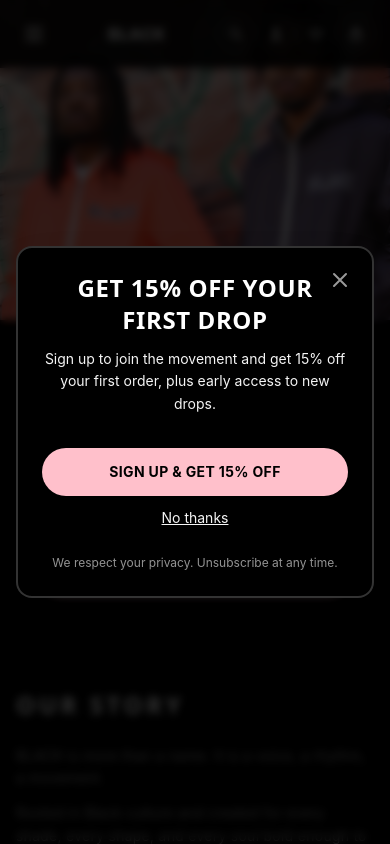
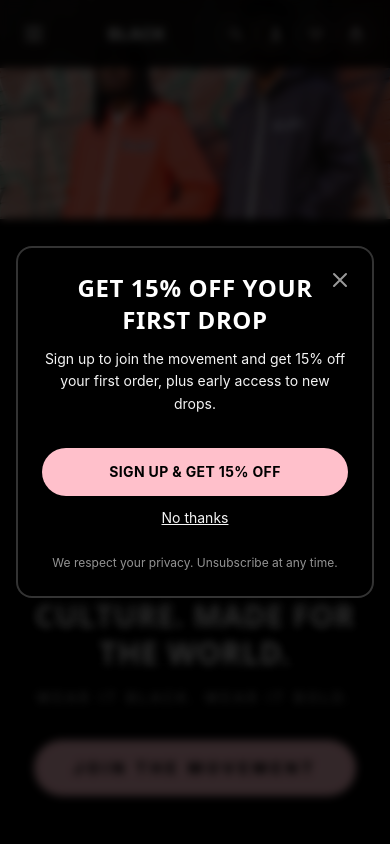
Before and after one commit to mistabilz/wear-black, a Next.js app: page / in a window 390 px wide. Shown: the top 844 px of the page. Built offline with nearby package versions, Linux system fonts and the light colour scheme; no server answers.

Commit message:
Update hero section to show full models with heads visible on mobile and desktop

```diff
--- a/components/Hero.tsx
+++ b/components/Hero.tsx
@@ -9,14 +9,15 @@ const HERO_IMAGE_PATH = '/images/heroimagedesktop169.JPG'
 export default function Hero() {
   return (
     <section id="home" className="relative w-full bg-black overflow-hidden">
-      {/* Full-bleed Hero Image Container - No side gaps */}
-      <div className="relative w-screen left-1/2 -translate-x-1/2 bg-black overflow-hidden min-h-[320px] sm:min-h-[420px] lg:min-h-[560px] pt-16 md:pt-0">
+      {/* Full-bleed Hero Image Container - No side gaps, full image visible */}
+      <div className="relative w-screen left-1/2 -translate-x-1/2 bg-black overflow-hidden aspect-[3/4] sm:aspect-[16/9] min-h-0 pt-16 md:pt-0">
         <Image
           src={HERO_IMAGE_PATH}
           alt="BLACK Hero - Streetwear models"
           fill
           priority
-          className="object-cover object-top"
+          className="object-contain object-[center_top] sm:object-center"
+          style={{ objectFit: 'contain', objectPosition: 'center top' }}
           sizes="100vw"
         />
       </div>
```
